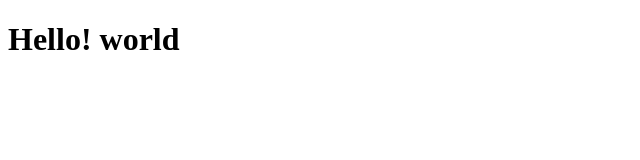
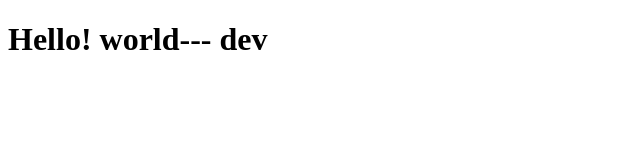
Before and after one commit to mg143pavankumar/computer-network-lab-programs, a plain HTML site: page index.html in a window 1280 px wide. Shown: the whole page, without its empty margins (0-640 px from the left). Drawn offline with Linux system fonts and the light colour scheme.

Commit message:
dev changes

```diff
--- a/index.html
+++ b/index.html
@@ -7,6 +7,6 @@
     <title>Document</title>
   </head>
   <body>
-    <h1>Hello! world</h1>
+    <h1>Hello! world--- dev</h1>
   </body>
 </html>
```
